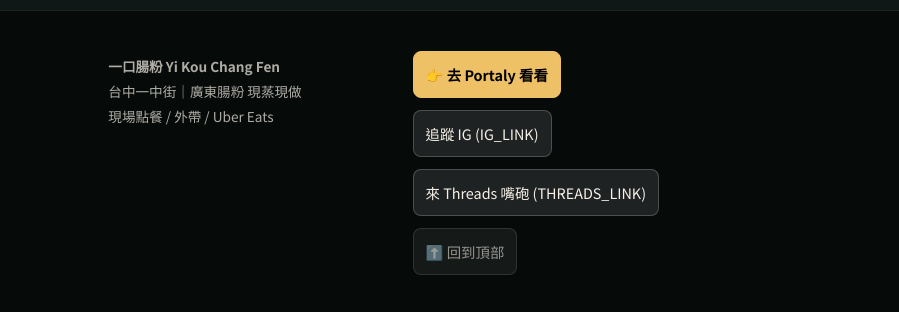
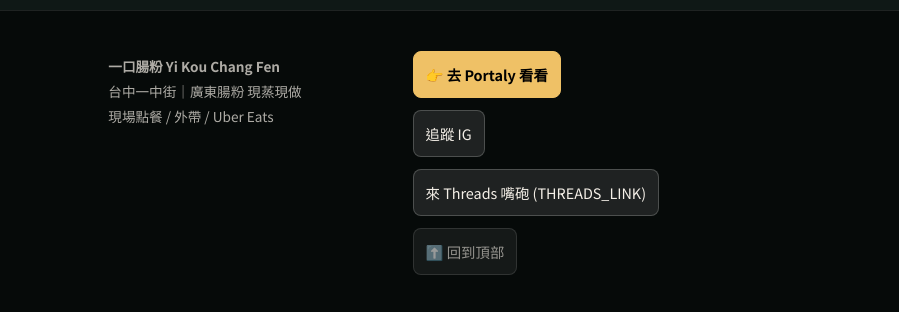
Before and after one commit to yikou-changfen/yikou-new, a plain HTML site: page index.html in a window 1280 px wide. Shown: the part 1894-2206 px from the top of the page, 381-1280 px from the left. Drawn offline with Linux system fonts and the light colour scheme.

Commit message:
Update Instagram link text in footer

```diff
--- a/index.html
+++ b/index.html
@@ -373,7 +373,7 @@
       </div>
       <div class="footer-links">
         <a href="https://portaly.cc/yikouchangfen" target="_blank" class="btn-footer btn-portaly">👉 去 Portaly 看看</a>
-        <a href="https://www.instagram.com/yikouchangfen/" class="btn-footer">追蹤 IG (IG_LINK)</a>
+        <a href="https://www.instagram.com/yikouchangfen/" class="btn-footer">追蹤 IG </a>
         <a href="https://www.threads.net/" class="btn-footer">來 Threads 嘴砲 (THREADS_LINK)</a>
         <a href="#" onclick="window.scrollTo({top:0, behavior:'smooth'}); return false;" class="btn-footer" style="opacity:0.6;">⬆️ 回到頂部</a>
       </div>
```
